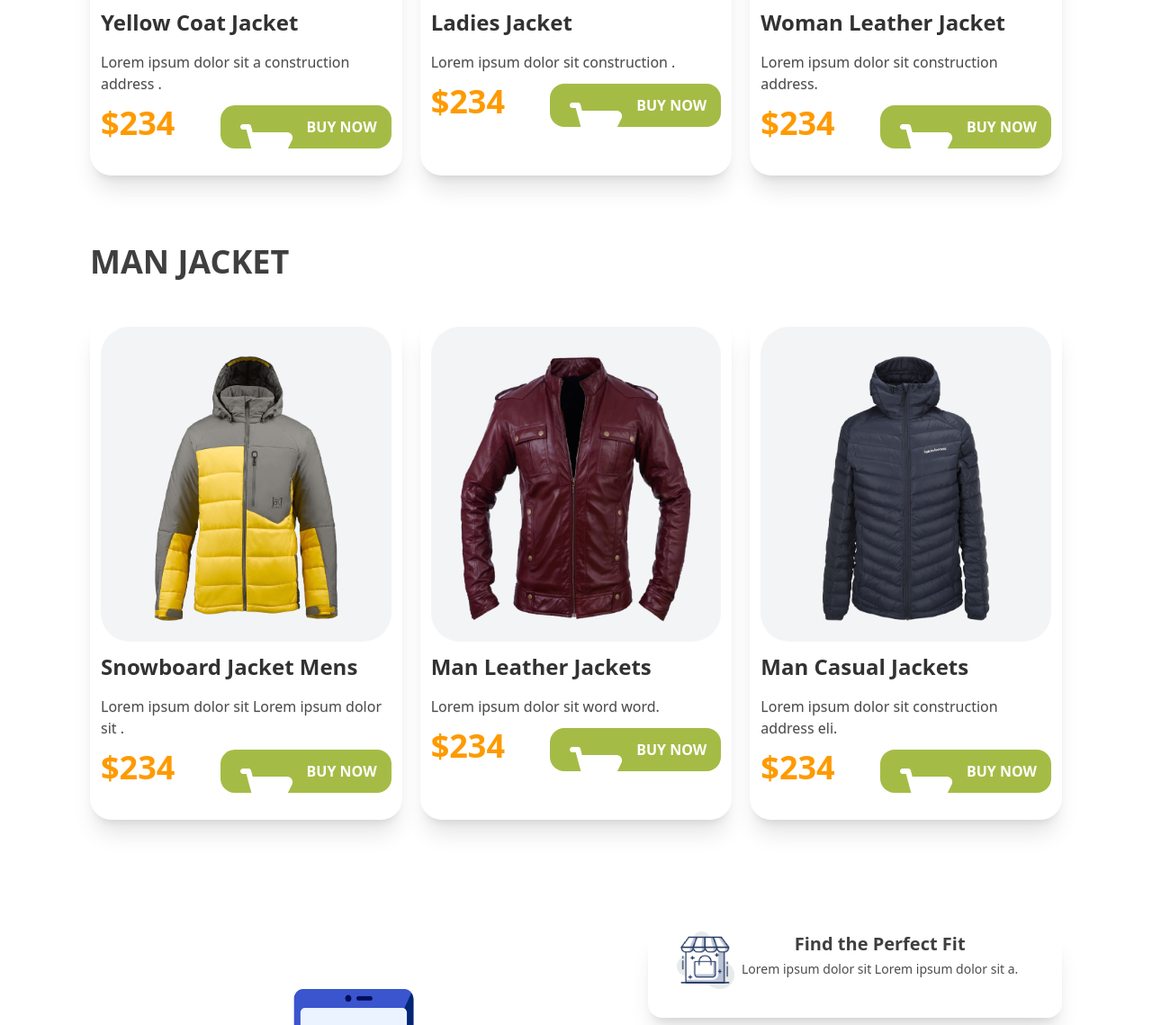
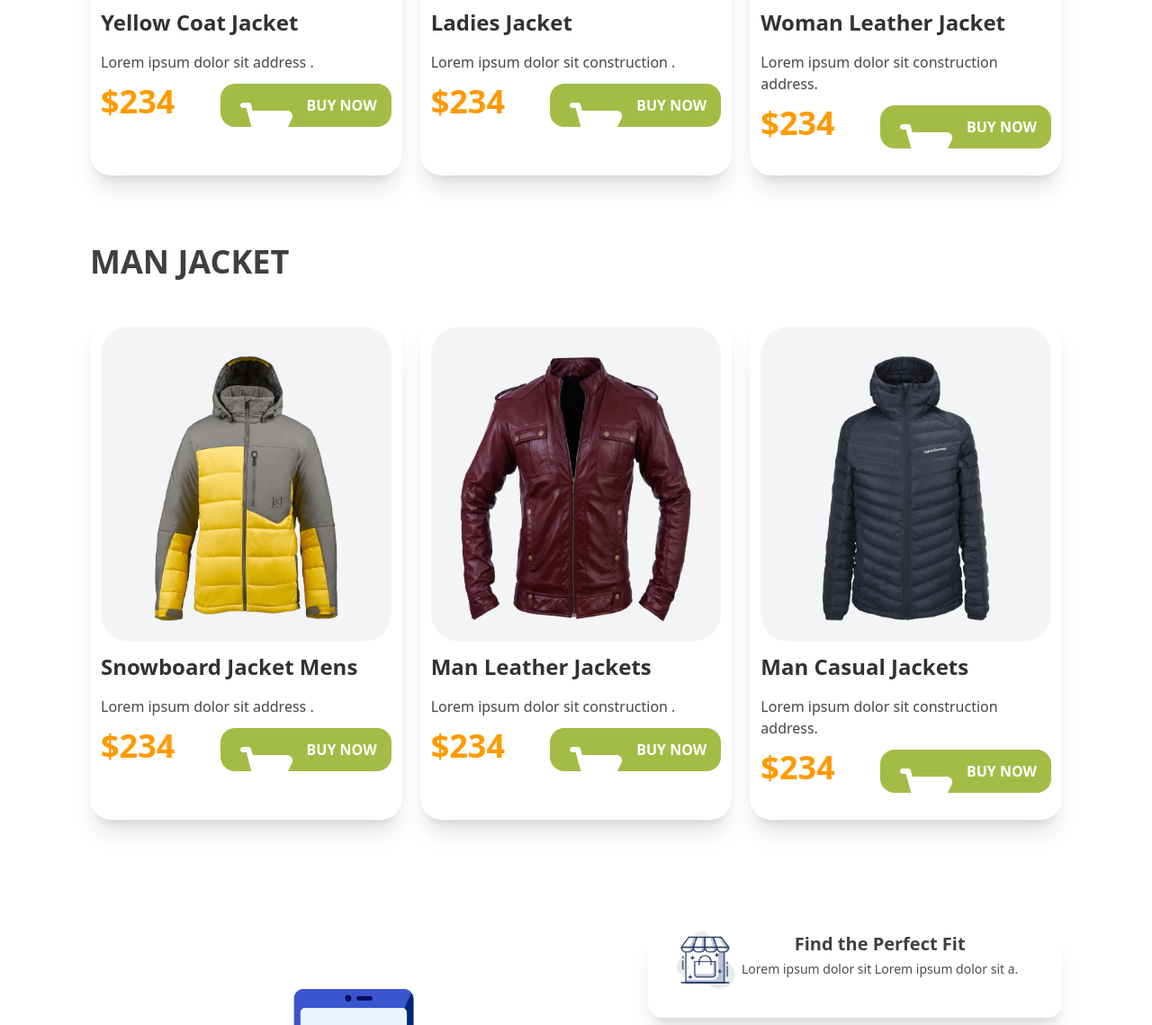
Before and after one commit to Rasel5580/Penguin-Fashion, a website: page index.html in a window 1280 px wide. Shown: the part 1035-2174 px from the top of the page at 90% size. Drawn offline with nearby package versions, Linux system fonts and the light colour scheme.

Commit message:
section replace

```diff
--- a/index.html
+++ b/index.html
@@ -60,7 +60,7 @@
             </div>
             <div class="h-[400px] mx-auto">
                 <label class="text-2xl font-bold opacity-80" for="#">Yellow Coat Jacket</label>
-                <p class="mt-4 text-shadow-2xs opacity-70">Lorem ipsum dolor sit a construction address .</p>
+                <p class="mt-4 text-shadow-2xs opacity-70">Lorem ipsum dolor sit address .</p>
                 <div class="flex justify-between h-[60px] pt-3">
                     <h2 class="font-bold text-amber-500 text-4xl">$234</h2>
                         <button class="flex gap-2 bg-[#A4BC46] py-3 px-4 text-white font-semibold rounded-2xl"><img src="./icons/shopping-cart 1.png" alt=""> BUY NOW</button>
@@ -98,17 +98,18 @@
         </div>
         </section>
 
-        <section class="lg:mx-20">
-            <h1 class="mt-10 mx-5 text-3xl text-center uppercase font-bold opacity-75 mb-10 lg:text-4xl lg:text-start ">Man Jacket</h1>
+        <section class=" mb-20 lg:mb-12 lg:mx-20">
+            <h1 class="mt-10 mx-5 text-3xl text-center uppercase font-bold opacity-75 mb-10 lg:text-4xl lg:text-start">Man Jacket</h1>
+
         <div class="mt-10 mx-5 lg:grid grid-cols-3 gap-5">
 
             <div class="shadow-xl h-[560px] rounded-3xl p-3 mb-7">
-            <div class="h-[350px] rounded-4xl bg-gray-100  mx-auto my-auto mb-3 ">
+            <div class="h-[350px] rounded-4xl bg-gray-100  mx-auto mb-3 ">
                 <img class="p-8 size-90" src="./images/jacket-4.png" alt="">
             </div>
             <div class="h-[400px] mx-auto">
                 <label class="text-2xl font-bold opacity-80" for="#">Snowboard Jacket Mens</label>
-                <p class="mt-4 text-shadow-2xs opacity-70">Lorem ipsum dolor sit Lorem ipsum dolor sit .</p>
+                <p class="mt-4 text-shadow-2xs opacity-70">Lorem ipsum dolor sit address .</p>
                 <div class="flex justify-between h-[60px] pt-3">
                     <h2 class="font-bold text-amber-500 text-4xl">$234</h2>
                         <button class="flex gap-2 bg-[#A4BC46] py-3 px-4 text-white font-semibold rounded-2xl"><img src="./icons/shopping-cart 1.png" alt=""> BUY NOW</button>
@@ -118,12 +119,11 @@
 
             <div class="shadow-xl h-[560px] rounded-3xl p-3 mb-7">
             <div class="h-[350px] rounded-4xl bg-gray-100  mx-auto mb-3 ">
-                <img class="p-8 size-90
-                " src="./images/jacket-5.png" alt="">
+                <img class="p-8 size-90" src="./images/jacket-5.png" alt="">
             </div>
             <div class="h-[400px] mx-auto">
                 <label class="text-2xl font-bold opacity-80" for="#">Man Leather Jackets</label>
-                <p class="mt-4 text-shadow-2xs opacity-70">Lorem ipsum dolor sit word word.</p>
+                <p class="mt-4 text-shadow-2xs opacity-70">Lorem ipsum dolor sit construction .</p>
                 <div class="flex justify-between h-[60px] pt-3">
                     <h2 class="font-bold text-amber-500 text-4xl">$234</h2>
                     <button class="flex gap-2 bg-[#A4BC46] py-3 px-4 text-white font-semibold rounded-2xl"><img src="./icons/shopping-cart 1.png" alt=""> BUY NOW</button>
@@ -133,12 +133,11 @@
 
             <div class="shadow-xl h-[560px] rounded-3xl p-3 mb-7">
             <div class="h-[350px] rounded-4xl bg-gray-100  mx-auto mb-3 ">
-                <img class="p-8 size-90
-                " src="./images/jacket-6.png" alt="">
+                <img class="p-8 size-90" src="./images/jacket-6.png" alt="">
             </div>
             <div class="h-[400px] mx-auto">
                 <label class="text-2xl font-bold opacity-80" for="#">Man Casual Jackets</label>
-                <p class="mt-4 text-shadow-2xs opacity-70">Lorem ipsum dolor sit construction address eli.</p>
+                <p class="mt-4 text-shadow-2xs opacity-70">Lorem ipsum dolor sit construction address.</p>
                 <div class="flex justify-between h-[60px] pt-3">
                     <h2 class="font-bold text-amber-500 text-4xl">$234</h2>
                     <button class="flex gap-2 bg-[#A4BC46] py-3 px-4 text-white font-semibold rounded-2xl"><img src="./icons/shopping-cart 1.png" alt=""> BUY NOW</button>
```
